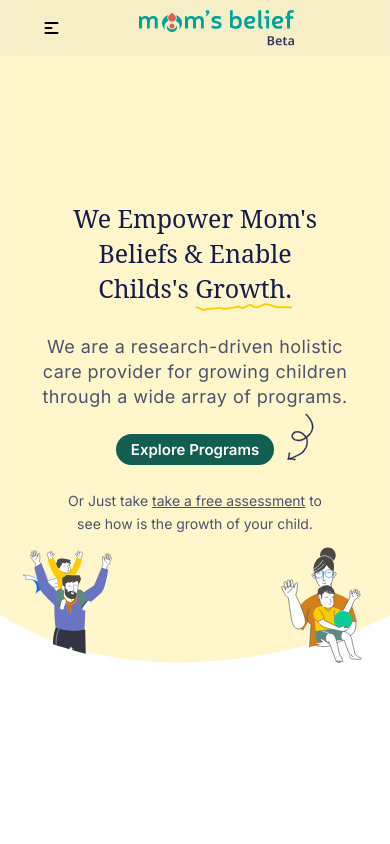
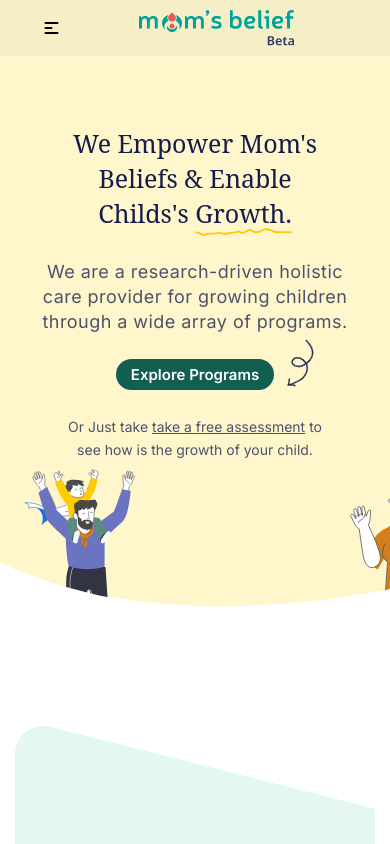
Before and after one commit to Harshitaj876/Moms-Belief, a React (Create React App) app: page / in a window 390 px wide. Shown: the top 844 px of the page. Built offline with nearby package versions, Linux system fonts and the light colour scheme.

Commit message:
modified:   src/Assets/herobgmobile.svg 	modified:   src/Pages/Home.js

```diff
--- a/src/Pages/Home.js
+++ b/src/Pages/Home.js
@@ -16,7 +16,7 @@ const Home = () => {
   return (
       <div className='flex flex-col gap-[100px]'>
       {/*Hero Section*/}
-        <div className='flex flex-col items-center justify-center gap-7 h-[759px] bg-hero_bgmobile sm:bg-hero_bg bg-contain sm:bg-contain bg-no-repeat'>
+        <div className='flex flex-col items-center justify-center gap-7 h-[610px] sm:h-[759px] bg-hero_bgmobile sm:bg-hero_bg bg-cover sm:bg-contain bg-no-repeat'>
           <img src='/Assets/headerimage1.svg' alt='' className='hidden sm:block absolute bottom-6 left-10 w-[297.42px] h-[307.11px]'></img>
           <img src='/Assets/headerimage2.svg' alt='' className='hidden sm:block absolute bottom-4 right-10 w-[196.42px] h-[280.79px]'></img>
           <img src='/Assets/illustration1.svg' alt='' className='hidden sm:block absolute top-32 left-[300px]'></img>
```
Also changed, not shown: src/Assets/herobgmobile.svg.
